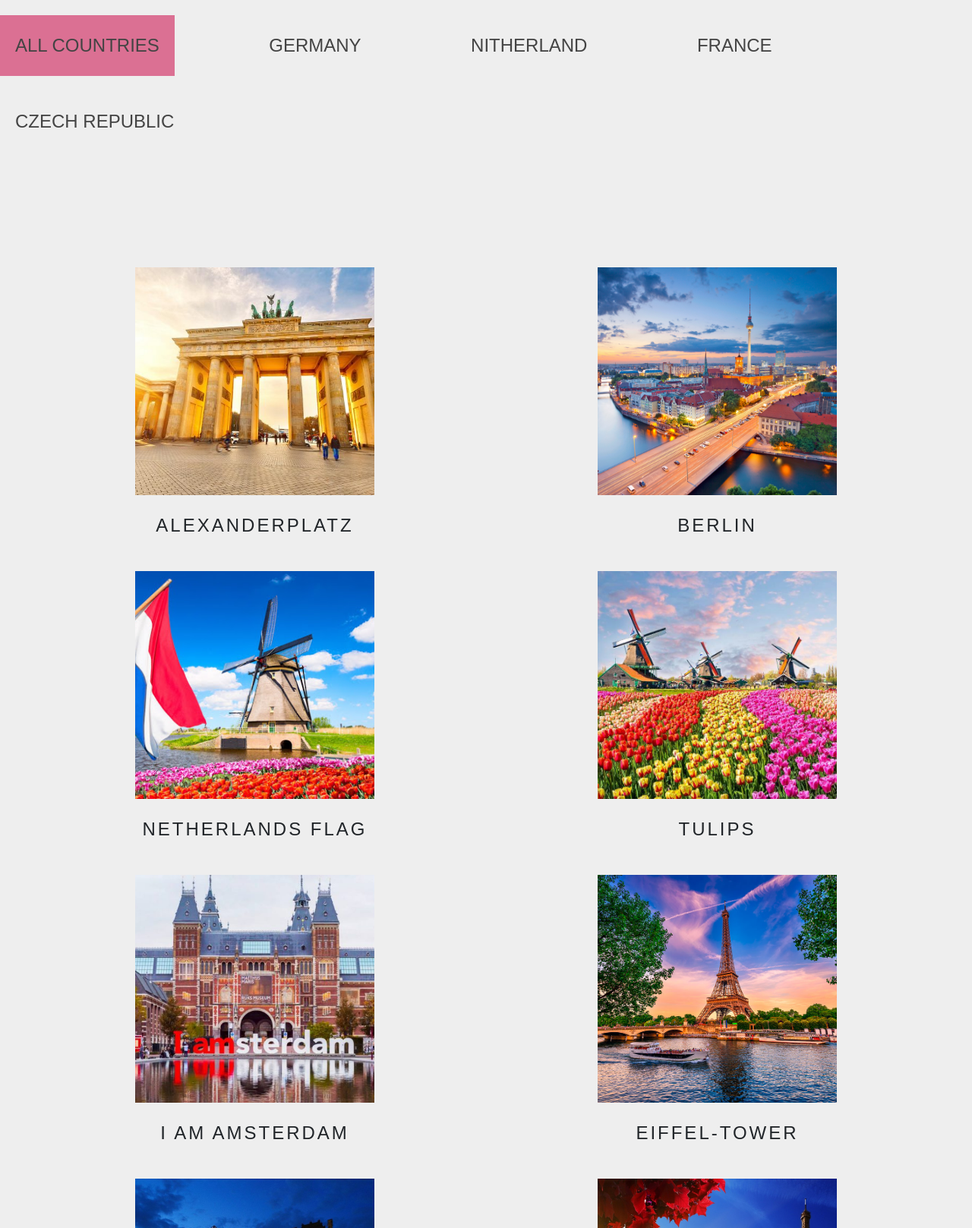
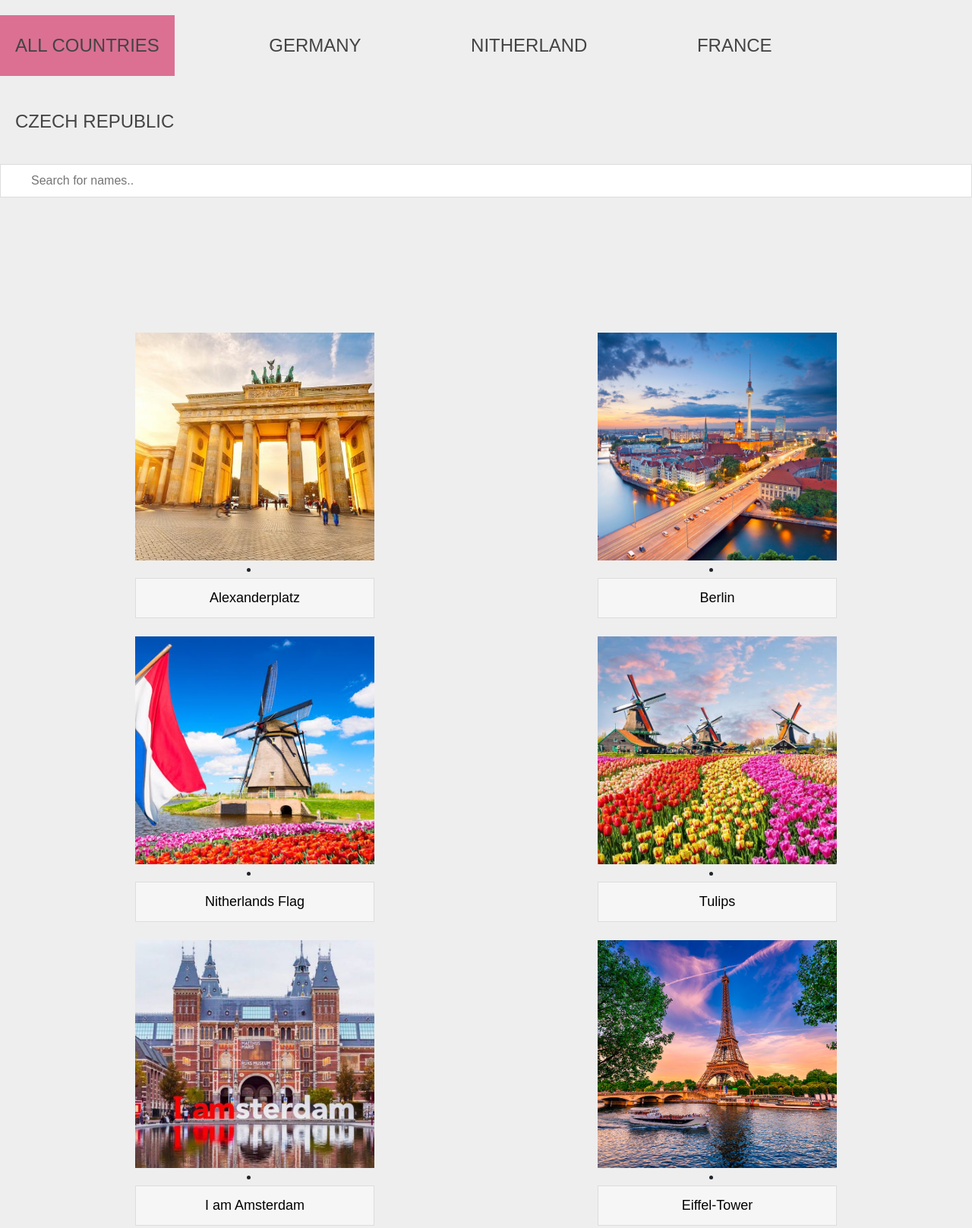
Before and after one commit to martina-heart/ToDoList, a website built with Parcel: page index.html in a window 1280 px wide. Shown: the top 1617 px of the page at 76% size. Built offline with nearby package versions, Linux system fonts and the light colour scheme.

Commit message:
Change index in countries

```diff
--- a/css/countries.css
+++ b/css/countries.css
@@ -10,17 +10,17 @@ body {
   background: #eee;
 }
 
-header {
+.top {
   min-width: 80px;
   cursor: pointer;
   color: #444;
 }
 
-ul {
+.top ul {
   float: right;
 }
 
-ul li {
+.top ul li {
   list-style: none;
   display: inline-block;
   font-size: 1.5rem;
@@ -32,7 +32,7 @@ ul li {
   margin-top: 20px;
 }
 
-ul li:hover,
+.top ul li:hover,
 .active {
   background: palevioletred;
 }
@@ -70,3 +70,29 @@ section {
   text-transform: uppercase;
   line-height: 80px;
 }
+
+#myInput {
+  background-position: 10px 12px; /* Position the search icon */
+  background-repeat: no-repeat; /* Do not repeat the icon image */
+  width: 100%; /* Full-width */
+  font-size: 16px; /* Increase font-size */
+  padding: 12px 20px 12px 40px; /* Add some padding */
+  border: 1px solid #ddd; /* Add a grey border */
+  margin-bottom: 12px; /* Add some space below the input */
+}
+
+section li a {
+  border: 1px solid #ddd;
+  margin-top: -1px;
+  background-color: #f6f6f6;
+  padding: 12px;
+  text-decoration: none;
+  font-size: 18px;
+  color: black;
+  display: block;
+  list-style: none;
+}
+
+section li a:hover {
+  background-color: #eee;
+}
--- a/index.html
+++ b/index.html
@@ -20,6 +20,10 @@
       rel="stylesheet"
       href="https://stackpath.bootstrapcdn.com/bootstrap/4.5.2/css/bootstrap.min.css"
     />
+    <link
+      rel="stylesheet"
+      href="https://cdnjs.cloudflare.com/ajax/libs/font-awesome/4.7.0/css/font-awesome.min.css"
+    />
     <link rel="stylesheet" href="css/main.css" />
     <link rel="stylesheet" href="css/countries.css" />
 
@@ -27,6 +31,7 @@
   </head>
   <body>
     <header>
+      <div class="top">
         <ul>
           <li class="active">all countries</li>
           <li>germany</li>
@@ -34,50 +39,84 @@
           <li>france</li>
           <li>czech republic</li>
         </ul>
+      </div>
+
+      <input
+        type="text"
+        id="myInput"
+        onkeyup="myFunction()"
+        placeholder="Search for names.."
+        title="Type in a name"
+      />
     </header>
     <section>
+      <!-- search box -->
+
       <!--Germany-->
+
       <div class="every" data-id="germany">
         <img src="./img/plaz.berlin.jpg" alt="" />
-        <h4>Alexanderplatz</h4>
+
+        <li><a href="#">Alexanderplatz</a></li>
       </div>
       <div class="every" data-id="germany">
         <img src="./img/berlin2.jpg" alt="" />
-        <h4>Berlin</h4>
+
+        <li><a href="#">Berlin</a></li>
       </div>
 
       <!--Nitherland-->
       <div class="every" data-id="nitherland">
         <img src="./img/nitherland.jpg" alt="" />
-        <h4>Netherlands Flag</h4>
+
+        <li><a href="#">Nitherlands Flag</a></li>
       </div>
       <div class="every" data-id="nitherland">
         <img src="./img/tulips.jpg" alt="" />
-        <h4>Tulips</h4>
+        <li><a href="#">Tulips</a></li>
       </div>
       <div class="every" data-id="nitherland">
         <img src="./img/amsterdam.jpg" alt="" />
-        <h4>I am Amsterdam</h4>
+        <li><a href="#">I am Amsterdam</a></li>
       </div>
       <!--France-->
       <div class="every" data-id="france">
         <img src="./img/Eiffel-Tower.jpg" alt="" />
-        <h4>Eiffel-Tower</h4>
+        <li><a href="#">Eiffel-Tower</a></li>
       </div>
       <div class="every" data-id="france">
         <img src="./img/pyramide_du_louvre_de_nuit.jpg" alt="" />
-        <h4>Pyramid in Louvre</h4>
+        <li><a href="#">Pyramide in Louvre</a></li>
       </div>
       <div class="every" data-id="france">
         <img src="./img/paris.jpg" alt="" />
-        <h4>Paris</h4>
+
+        <li><a href="#">Paris</a></li>
       </div>
       <!--Czech Republic-->
       <div class="every" data-id="czech republic">
         <img src="./img/prague.jpg" alt="" />
-        <h4>Prague</h4>
+        <li><a href="#">Prague</a></li>
       </div>
     </section>
     <script src="./js/countries.js"></script>
+    <script>
+      function myFunction() {
+        var input, filter, li, a, i, txtValue;
+        input = document.getElementById("myInput");
+        filter = input.value.toUpperCase();
+        div = document.getElementsByClassName("every");
+        li = div.getElementsByTagName("li");
+        for (i = 0; i < li.length; i++) {
+          a = li[i].getElementsByTagName("a")[0];
+          txtValue = a.textContent || a.innerText;
+          if (txtValue.toUpperCase().indexOf(filter) > -1) {
+            li[i].style.display = "";
+          } else {
+            li[i].style.display = "none";
+          }
+        }
+      }
+    </script>
   </body>
 </html>
--- a/js/countries.js
+++ b/js/countries.js
@@ -1,3 +1,4 @@
+//Buttons//
 const buttons = document.querySelectorAll("li");
 const section = document.querySelectorAll(".every");
 
@@ -19,3 +20,5 @@ buttons.forEach((item) => {
     });
   });
 });
+
+//Serach//
```
Also changed, not shown: countries2.html (+1 -1 lines). Lines whose indentation alone changed are shown as unchanged.
